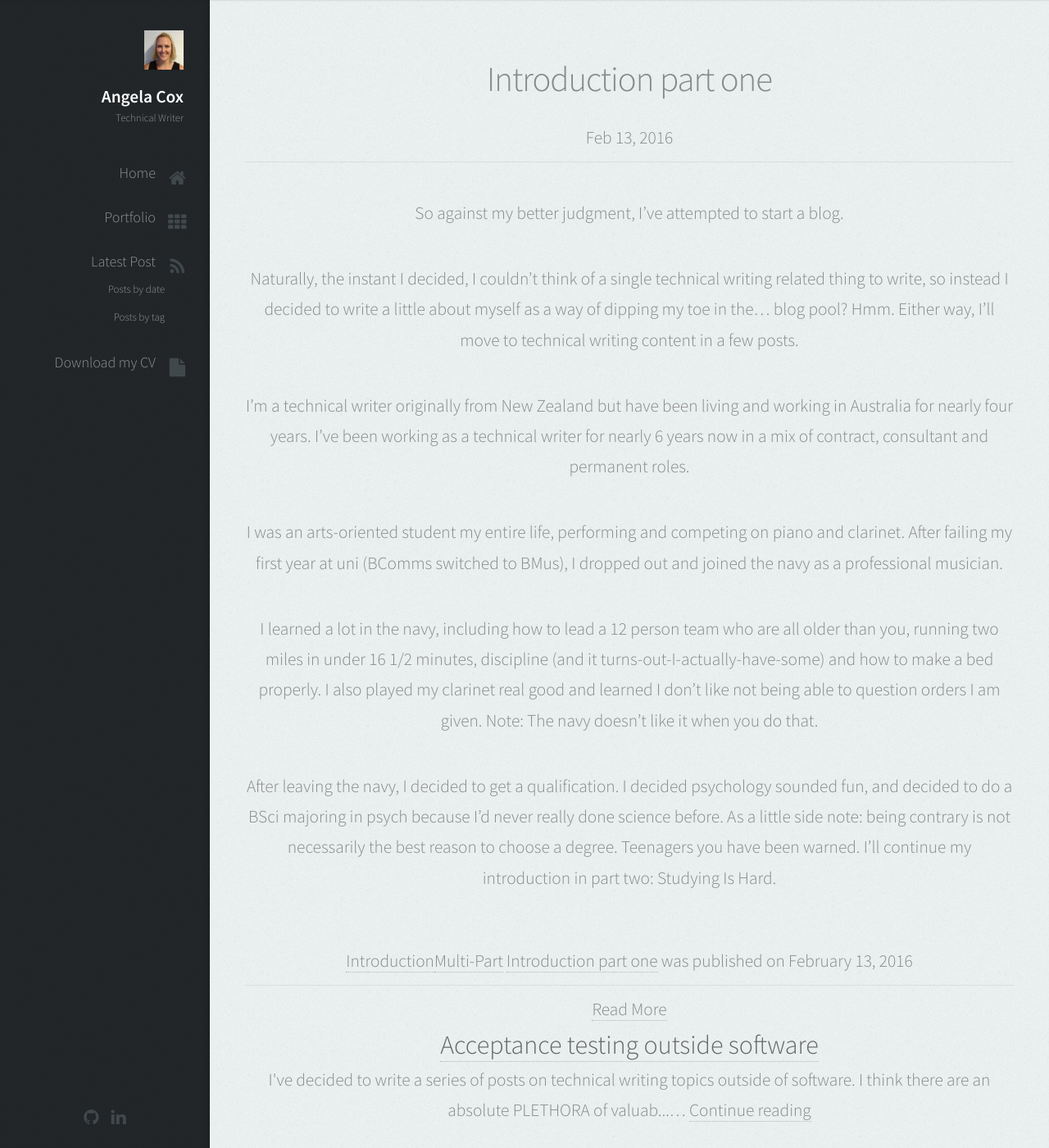
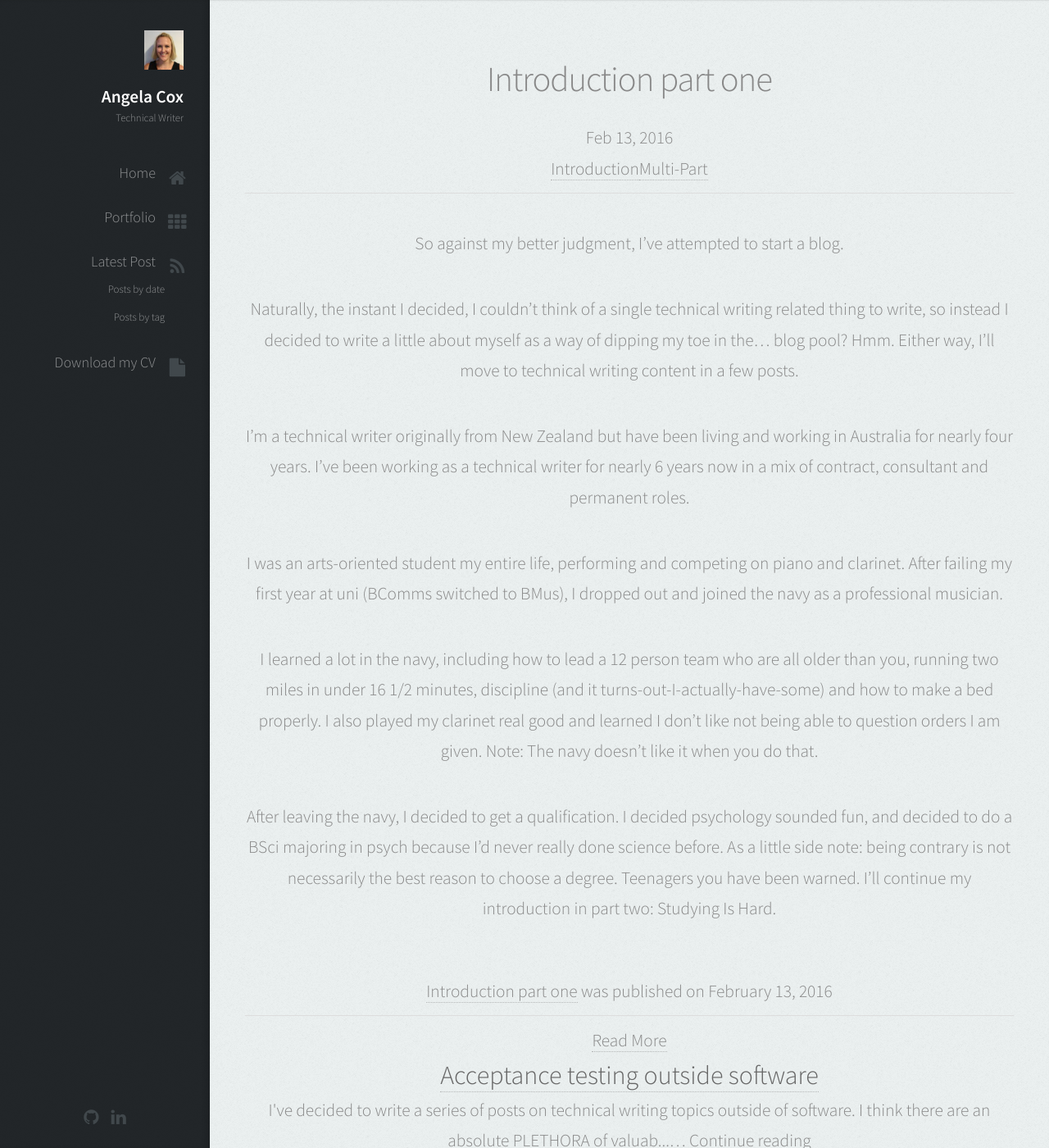
Before and after one commit to AngelaCox/UX-Portfolio, a Jekyll site: the page built from _posts/2016-02-13-introduction-part-one.markdown, in a window 1280 px wide and 1400 px high. Shown: the whole window at 82% size. Built offline with Jekyll 4.4.1, drawn with Linux system fonts in a browser that asks for light colours.

Commit message:
Tweak post layouts

```diff
--- a/_layouts/post.html
+++ b/_layouts/post.html
@@ -8,6 +8,7 @@ layout: default
       <header>
         <h2 class="alt" style="width:50%; margin-left: auto; margin-right: auto;">{{ page.title }}</h2>
         <p class="meta">{{ page.date | date: "%b %-d, %Y" }}{% if page.author %} • {{ page.author }}{% endif %}{% if page.meta %} • {{ page.meta }}{% endif %}</p>
+        <span class="entry-tags">{% for tag in page.tags %}<a href="{{ site.url }}/tags/#{{ tag | cgi_encode }}" title="Pages tagged {{ tag }}" class="tag">{{ tag }}</a>{% unless forloop.last %}{% endunless %}{% endfor %}</span>
         <hr />
       </header>
 
@@ -15,7 +16,6 @@ layout: default
       {{ content }}
       </article>
       <footer class="post-footer">
-        <span class="entry-tags">{% for tag in page.tags %}<a href="{{ site.url }}/tags/#{{ tag | cgi_encode }}" title="Pages tagged {{ tag }}" class="tag">{{ tag }}</a>{% unless forloop.last %}{% endunless %}{% endfor %}</span>
         <span><a href="{{ site.url }}{{ page.url }}" rel="bookmark" title="{{ page.title }}">{{ page.title }}</a> was published on <span class="entry-date date published updated"><time datetime="{{ page.date | date_to_xmlschema }}">{{ page.date | date: "%B %d, %Y" }}</time></span></span>
         {% if site.related_posts.size %}
         <hr>
```
